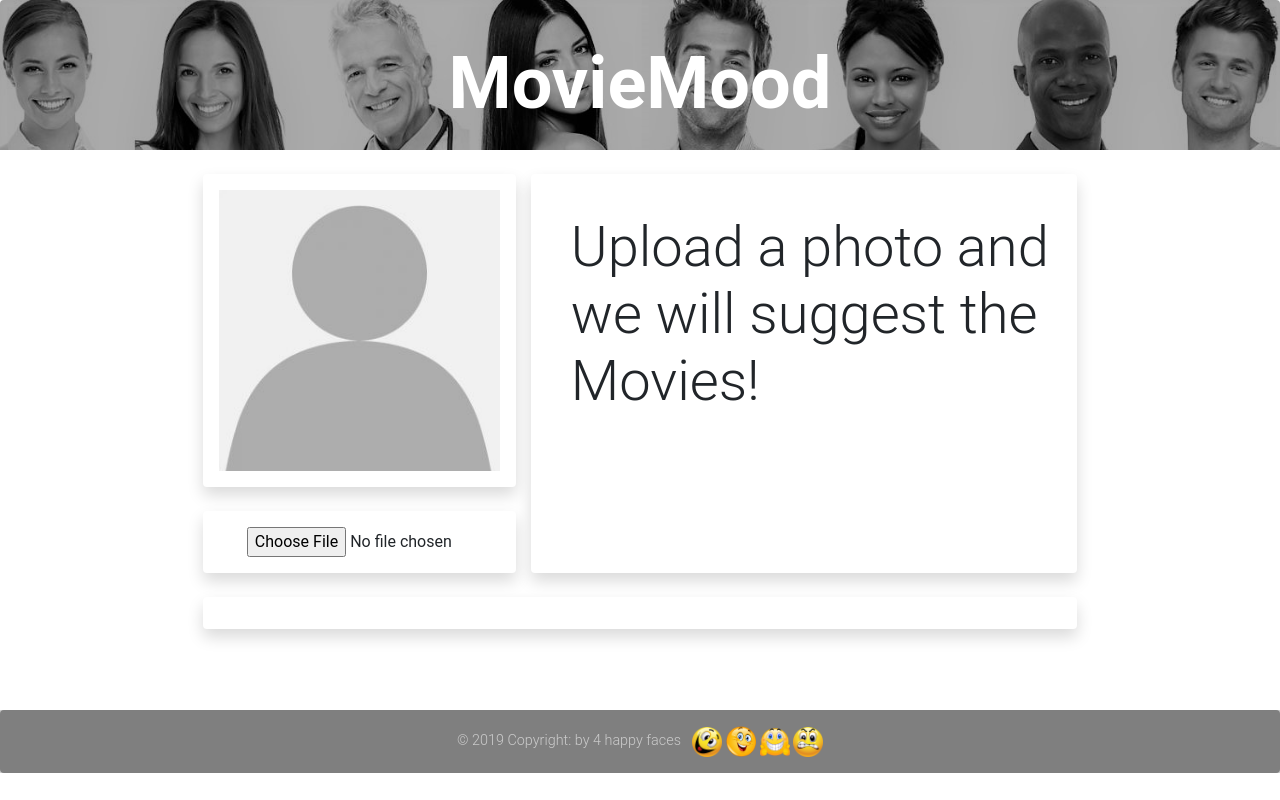
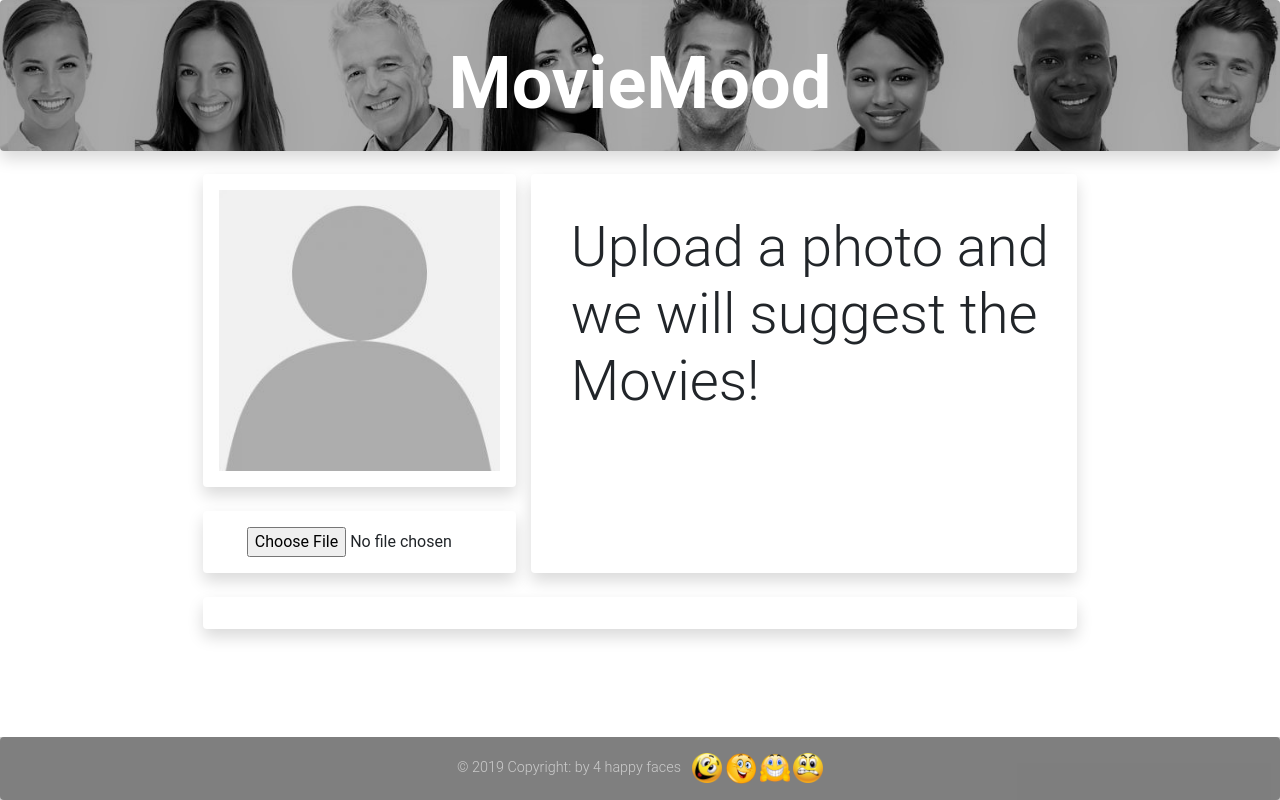
Before and after one commit to spaceboycoop/MovieMood, a website: page index.html in a window 1280 px wide. Drawn offline with nearby package versions, Linux system fonts and the light colour scheme.

Commit message:
fixed discrepancies in #footer vs footer, min-height jumbotron exceeding containing header; css

```diff
--- a/assets/css/style.css
+++ b/assets/css/style.css
@@ -1,10 +1,10 @@
 * {
     background-color: white;
-    position:relative;
+
 }
 
 .container-fluid{
-    height:20vh;
+
 }
 
 .headerRow {
@@ -46,7 +46,13 @@
     height:10vh;
     text-align: center;
     background-color:dodgerblue;
-    color:white
+    color:white;
+}
+
+footer {
+    position: absolute;
+    bottom: 0px;
+    width: 100%;
 }
 
 .page-footer img {
@@ -57,7 +63,7 @@
 .jumbotron {
     background-image: url('../img/emo.jpg');
     background-size: cover;
-    min-height: 190px;
+    min-height: 150px;
     background-blend-mode: color;
     background-color:rgba(0,0,0,0.2) !important;
 }
--- a/index.html
+++ b/index.html
@@ -65,25 +65,21 @@
             </div>
 
 
-
-            <footer class="page-footer font-small grey rounded">
-                <div class="footer-copyright text-center py-3">© 2019 Copyright:
-                    <span class="bg-transparent mr-2"> by 4 happy faces</span>
-                    <img class="bg-transparent" src="./assets/img/s1.png">
-                    <img class="bg-transparent" src="./assets/img/s4.png">
-                    <img class="bg-transparent" src="./assets/img/s3.png">
-                    <img class="bg-transparent" src="./assets/img/s2.png">
-                </div>
-            </footer>
-
-
-
             <!-- <h4 id="footer">
                 <code>[☺,☺,☺,☺]</code><br>
                 Made by 4 happy faces
             </h4> -->
         </div>
     </main>
+    <footer class="footer page-footer font-small grey rounded">
+        <div class="footer-copyright text-center py-3">© 2019 Copyright:
+            <span class="bg-transparent mr-2"> by 4 happy faces</span>
+            <img class="bg-transparent" src="./assets/img/s1.png">
+            <img class="bg-transparent" src="./assets/img/s4.png">
+            <img class="bg-transparent" src="./assets/img/s3.png">
+            <img class="bg-transparent" src="./assets/img/s2.png">
+        </div>
+    </footer>
     <script src="https://cdnjs.cloudflare.com/ajax/libs/jquery/3.4.1/jquery.min.js"></script>
     <script src="https://cdnjs.cloudflare.com/ajax/libs/popper.js/1.15.0/umd/popper.min.js"></script>
     <script src="https://cdnjs.cloudflare.com/ajax/libs/twitter-bootstrap/4.3.1/js/bootstrap.min.js"></script>
```
